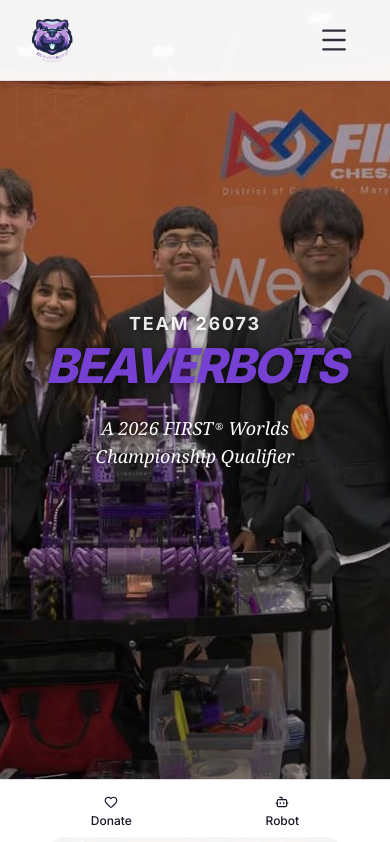
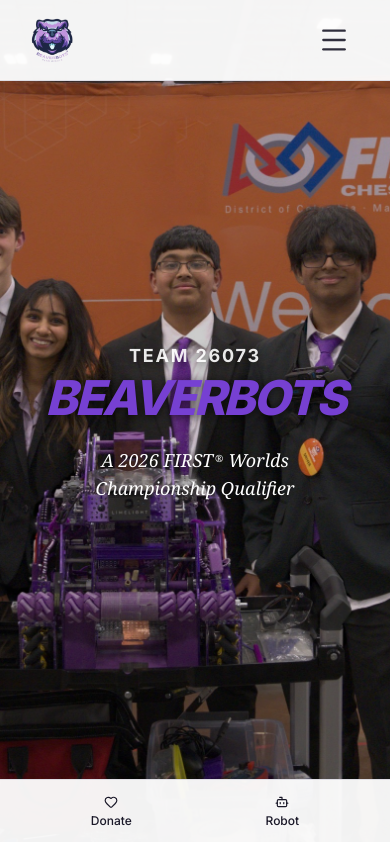
Before and after one commit to epicgamer239/FtcWebsite, a Next.js app: page / in a window 390 px wide. Shown: the top 842 px of the page. Built offline with nearby package versions, Linux system fonts and the light colour scheme.

Commit message:
made hero image go full screen + higher quality

```diff
--- a/src/app/layout.tsx
+++ b/src/app/layout.tsx
@@ -43,7 +43,7 @@ export default function RootLayout({
       <body className="min-h-full flex flex-col bg-background text-foreground">
         <TooltipProvider delay={150}>
           <Navbar />
-          <main className="flex-1 flex flex-col pb-16 md:pb-0">{children}</main>
+          <main className="flex-1 flex flex-col">{children}</main>
           <Footer />
           <MobileNav />
           <Toaster />
--- a/src/components/sections/hero.tsx
+++ b/src/components/sections/hero.tsx
@@ -5,10 +5,10 @@ export function Hero() {
     <section
       id="home"
       aria-label="BeaverBots team introduction"
-      className="relative w-full h-[calc(100vh-4rem)] flex items-center justify-center overflow-hidden"
+      className="relative w-full h-screen flex items-center justify-center overflow-hidden"
     >
       <Image
-        src="/IMG_4172.jpg"
+        src="/IMG_4172.JPG"
         alt=""
         fill
         priority
```
Also changed, not shown: public/IMG_4172.jpg, public/gallery/team.jpg.
